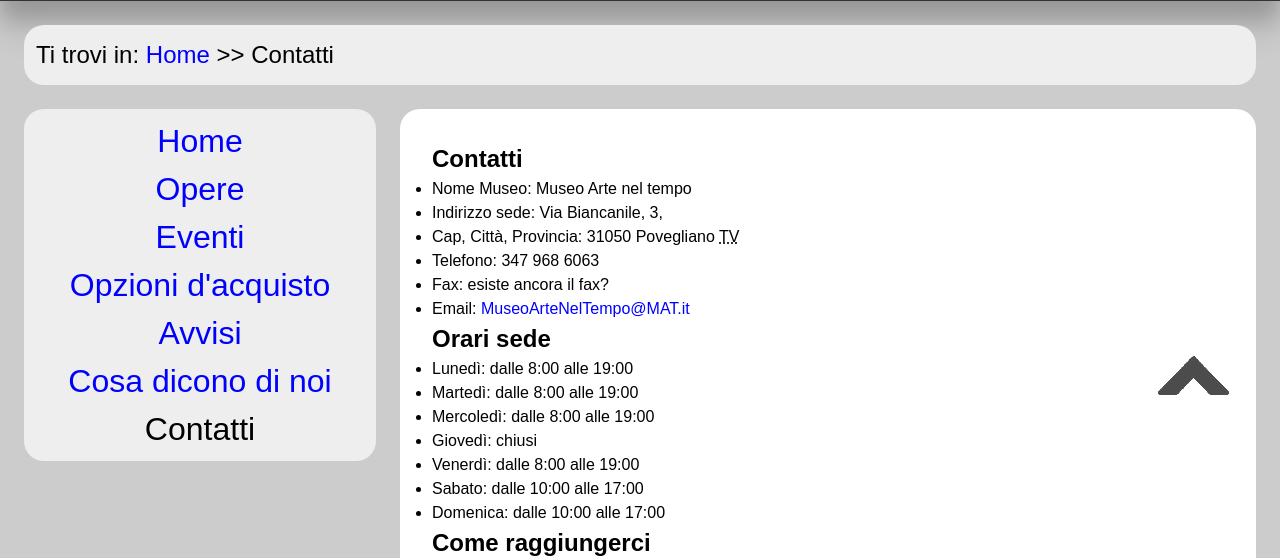
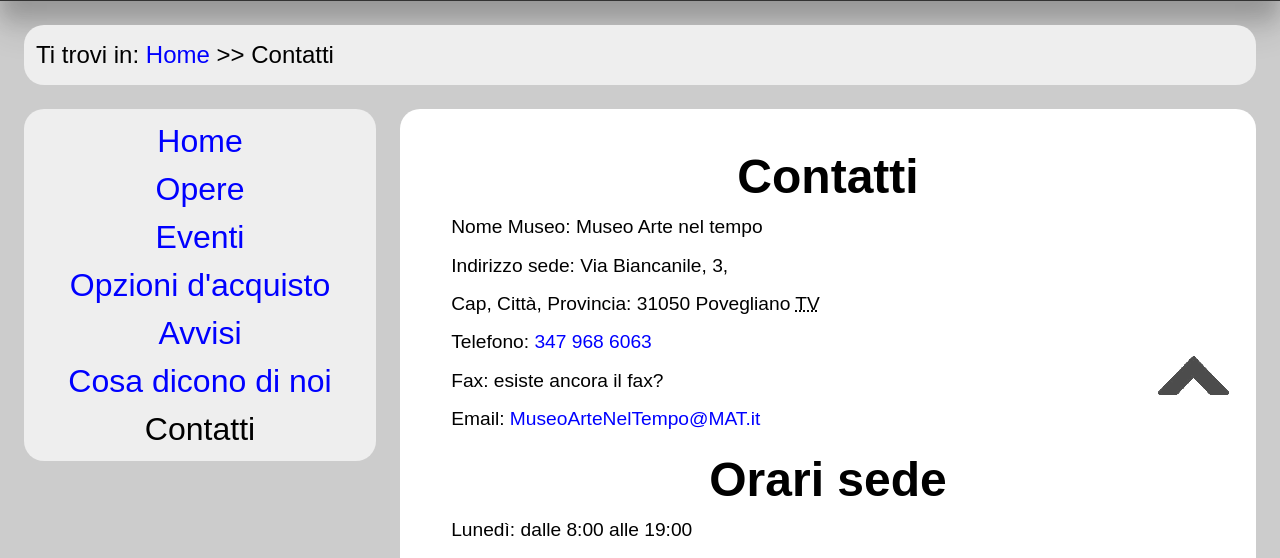
Before and after one commit to pheasant98/ProgettoTecnologieWeb, a PHP site: page /HTML/Contatti.html in a window 1280 px wide. Shown: the part 346-904 px from the top of the page. Run offline with PHP 8.4, Linux system fonts and the light colour scheme.

Commit message:
CSS per contatti #56 #57 #58

```diff
--- a/CSS/Style.css
+++ b/CSS/Style.css
@@ -139,6 +139,14 @@ html, body {
     border-radius: 20px;
 }
 
+.listClass {
+    list-style-type: none;
+    font-size: 1.2em;
+}
+.listClass li{
+    margin-bottom: 0.5em;
+    margin-left: 1em;
+}
 #content dt {
     font-size: 1.4em;
 }
@@ -191,6 +199,14 @@ a:visited {
     padding: 5%;
     max-height: 30em;
     max-width: 40em;
+}
+
+#Map{
+    display: block;
+    height: 12em;
+    width: 80%;
+    margin: 0.5em 10%;
+
 }
 
 #ButtonBackUp {
@@ -612,7 +628,7 @@ a:visited {
     }
 
     .paragraph-content {
-        font-size: 2em;
+        font-size: 1.5em;
     }
 
     #Acquista {
--- a/HTML/AreaUtente.html
+++ b/HTML/AreaUtente.html
@@ -16,7 +16,7 @@
     <meta content="Fiammetta Cannavò, Lorenzo Dei Negri, Federico Perin, Massimo Toffoletto" name="author"/>
 
     <link href="../CSS/Style.css" media="screen" rel="stylesheet" type="text/css"/>
-    <link href="../CSS/Print.css""" media="print" rel="stylesheet" type="text/css"/>
+    <link href="../CSS/Print.css" media="print" rel="stylesheet" type="text/css"/>
     <link href="" rel="icon"/>
     <script src="../JavaScript/Placeholder.js" type="text/javascript"></script>
 
--- a/HTML/Contatti.html
+++ b/HTML/Contatti.html
@@ -109,20 +109,20 @@
 
         <div id="content" role="main">
 
-            <h2 class="H2Home">Contatti</h2>
+            <h2 class="title-content">Contatti</h2>
             <a href="#ulOrari" class="skip">Salta i contatti</a>
-            <ul class="ulContatti">
+            <ul class="listClass">
                 <li>Nome Museo: Museo Arte nel tempo</li>
                 <li>Indirizzo sede: Via Biancanile, 3, </li>
                 <li>Cap, Città, Provincia: 31050 Povegliano <abbr title="Treviso">TV</abbr></li>
-                <li>Telefono: 347 968 6063</li>
+                <li>Telefono: <a href="tel:347 968 6063" tabindex="13">347 968 6063</a></li>
                 <li>Fax: esiste ancora il fax?</li>
-                <li><span xml:lang="en">Email: </span><a href="mailto:MuseoArteNelTempo@MAT.it" tabindex="13">MuseoArteNelTempo@MAT.it</a></li>
+                <li><span xml:lang="en">Email: </span><a href="mailto:MuseoArteNelTempo@MAT.it" tabindex="14">MuseoArteNelTempo@MAT.it</a></li>
             </ul>
 
-            <h2 id="ulOrari" class="H2Home">Orari sede</h2>
-            <a href="#pMappa" class="skip" tabindex="14">Salta alla mappa</a>
-            <ul class="ulContatti">
+            <h2 id="ulOrari" class="title-content">Orari sede</h2>
+            <a href="#pMappa" class="skip" tabindex="15">Salta alla mappa</a>
+            <ul class="listClass">
                 <li>
                     Lunedì: dalle 8:00 alle 19:00
                 </li>
@@ -146,20 +146,21 @@
                 </li>
             </ul>
 
-            <h2 class="H2Home"> Come raggiungerci</h2>
+            <h2 class="title-content"> Come raggiungerci</h2>
 
-            <p id="pMappa" class="pContatti">
-               <object id="Map" data="https://www.google.com/maps/embed?pb=!1m14!1m8!1m3!1d5232.551664801382!2d12.216841!3d45.7719164!3m2!1i1024!2i768!4f13.1!3m3!1m2!1s0x47793938e6ff70ab%3A0xdb07cc096d9b45b4!2sOsteria%20Al%20Biancanil!5e1!3m2!1sit!2sit!4v1577489552038!5m2!1sit!2sit"
+            <p id="pMappa" class="paragraph-content">
+                Esci dalla strada pronviciale 56 girando a destra in prossimità di via Biancanile, prosegui fino della strada e ti troverai a destinazione
+               <object id="Map" data="https://www.google.com/maps/embed?pb=!1m14!1m8!1m3!1d11132.157726350511!2d12.21788!3d45.7704!3m2!1i1024!2i768!4f13.1!3m3!1m2!1s0x0%3A0xdb07cc096d9b45b4!2sOsteria%20Al%20Biancanil!5e0!3m2!1sit!2sit!4v1577983523729!5m2!1sit!2sit"
                        title="Mappa per raggiungere il museo">
 
                </object>
-                    Esci dalla strada pronviciale 56 girando a destra in prossimità di via Biancanile, prosegui fino della strada e ti troverai a destinazione
             </p>
 
 
-            <a id="ButtonBackUp" tabindex="15" href="#header" title="Torna su" aria-label="Torna su" >
+            <a id="ButtonBackUp" tabindex="16" href="#header" title="Torna su" aria-label="Torna su" >
                     <img alt="Torna su" src="../Images/TornaSu.png"/>
             </a>
+
         </div>
 
         <div id="footer" aria-label="footer">
```
